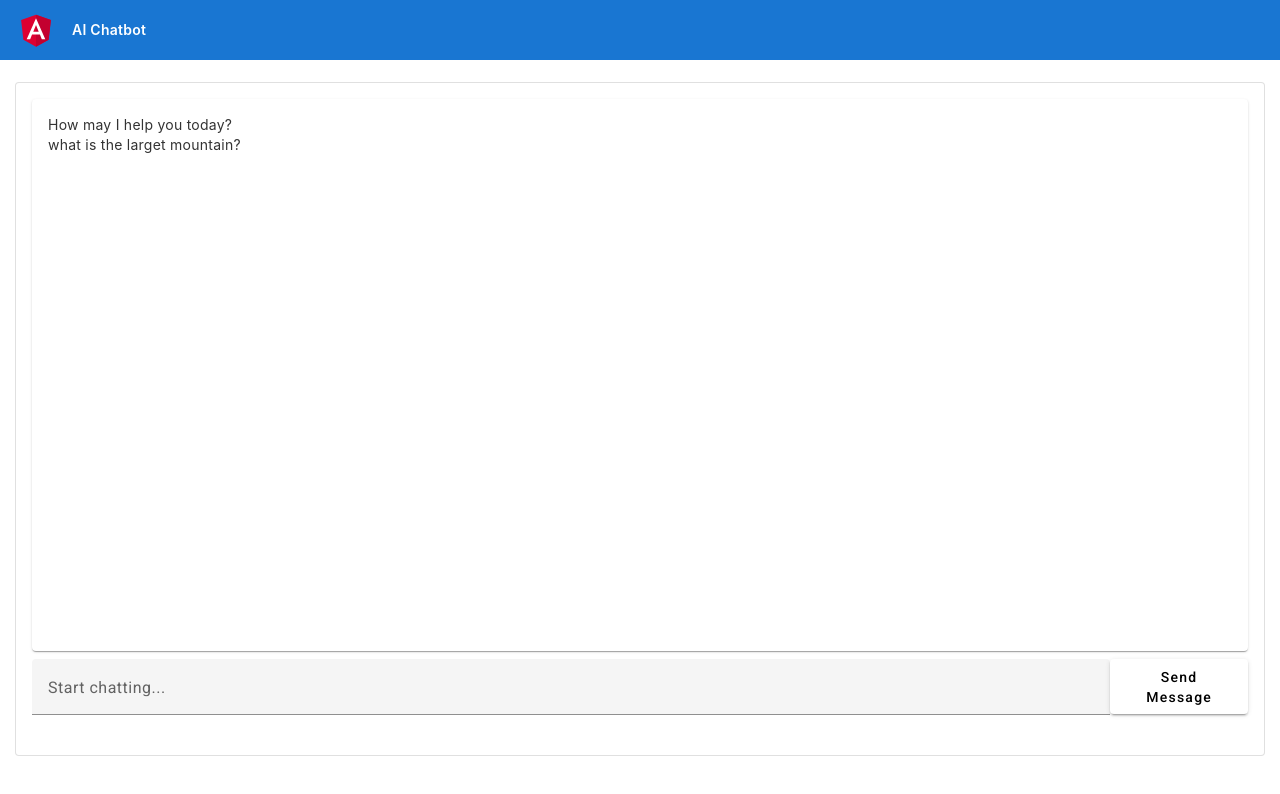
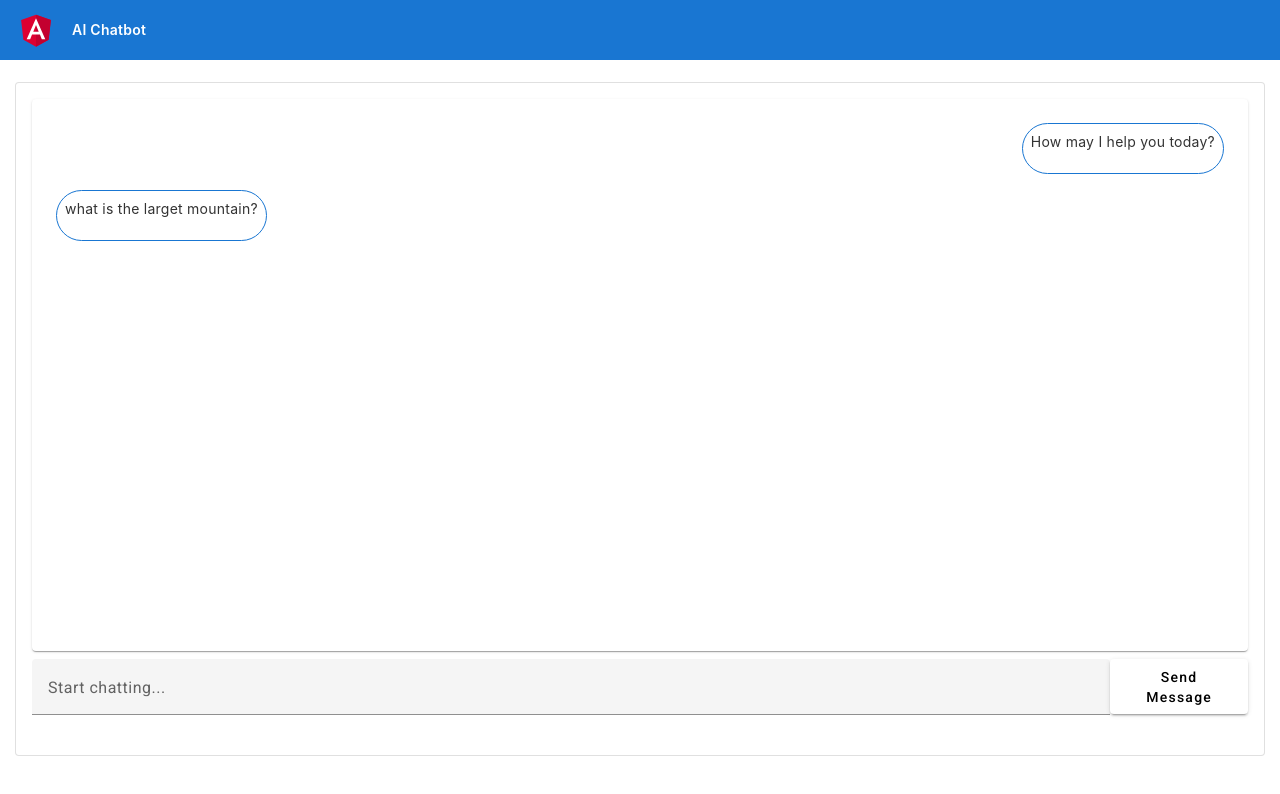
Before and after one commit to wbdvlpmnt/AI_Chatbot_UI, an Angular app: page / in a window 1280 px wide. Shown: the top 794 px of the page. Built offline with nearby package versions, Linux system fonts and the light colour scheme.

Commit message:
rendering hardcoded messages:

```diff
--- a/src/app/components/chat-window/chat-window.component.html
+++ b/src/app/components/chat-window/chat-window.component.html
@@ -4,8 +4,10 @@
       <mat-card appearance="raised">
         <mat-card-content>
           <div class="response">
-            <div>{{ messages[0].messageContent }}</div>
-            <div>{{ messages[1].messageContent }}</div>
+            <div class="system-message">
+              <div class="message">{{ messages[0].messageContent }}</div>
+            </div>
+            <div class="message">{{ messages[1].messageContent }}</div>
           </div>
         </mat-card-content>
       </mat-card>
--- a/src/app/components/chat-window/chat-window.component.scss
+++ b/src/app/components/chat-window/chat-window.component.scss
@@ -29,3 +29,18 @@
 .send-btn{
     height: 55px;
 }
+
+.message{
+    border: 1px #1976d2 solid;
+    border-radius: 10rem;
+    height: 33px;
+    padding: 0.5rem;
+    margin: 0.5rem;
+    width:fit-content;
+    max-width: 200px;
+}
+
+.system-message{
+    display: flex;
+    justify-content: end;
+}
--- a/src/app/components/chat-window/chat-window.component.ts
+++ b/src/app/components/chat-window/chat-window.component.ts
@@ -20,5 +20,9 @@ export class ChatWindowComponent {
       messageType: 'user',
       messageContent: 'what is the larget mountain?',
     },
+    {
+      messageType: 'system',
+      messageContent: 'The largest mountain is Mount Everest',
+    },
   ];
 }
```
